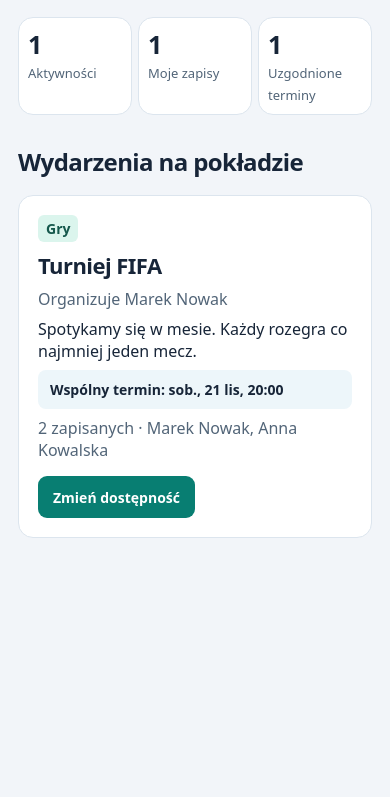
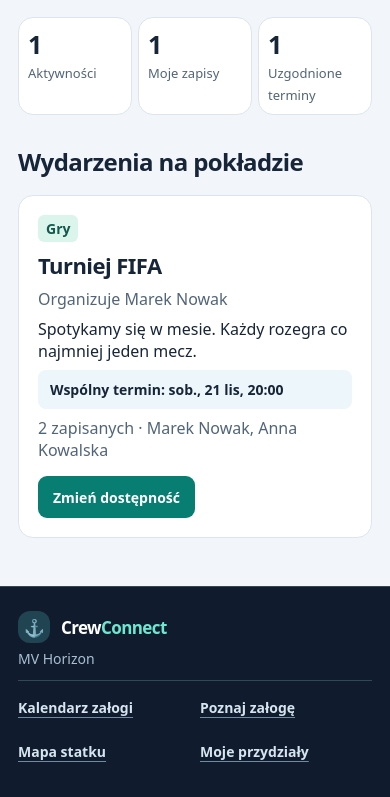
Before and after one commit to hypereg/CrewConnect, a website: page dist/legacy.html in a window 390 px wide. Shown: the part 357-1154 px from the top of the page. Before the commit the page ends 943 px from the top, so only its background shows below. Drawn offline with Linux system fonts and the light colour scheme; no server answers.

Commit message:
Add responsive CrewConnect footer

```diff
--- a/dist/legacy.html
+++ b/dist/legacy.html
@@ -9,10 +9,10 @@
 <link rel="manifest" href="manifest.webmanifest">
 <link rel="icon" href="icon.png">
 <link rel="apple-touch-icon" href="icon.png">
-<link rel="stylesheet" href="style.css?v=23">
+<link rel="stylesheet" href="style.css?v=24">
 <title>CrewConnect — Na pokładzie</title>
 </head>
-<body>
+<body class="crewconnect-layout">
 <aside class="sidebar" aria-label="CrewConnect">
   <a class="brand" href="#aktywnosci"><span class="logo" aria-hidden="true">⚓</span><span>Crew<span>Connect</span></span></a>
   <button type="button" class="mobile-menu-toggle" aria-expanded="false" aria-controls="mobile-navigation">
@@ -42,6 +42,20 @@
   <header class="top"><span><span class="dot"></span> MV Horizon</span><span id="network">Tryb demo</span><button id="install" class="secondary" hidden>Zainstaluj PWA</button></header>
   <div id="content"></div>
 </main>
+<footer class="site-footer">
+  <div class="site-footer-inner">
+    <div class="site-footer-identity">
+      <a class="brand" href="#aktywnosci"><span class="logo" aria-hidden="true">⚓</span><span>Crew<span>Connect</span></span></a>
+      <p>MV Horizon</p>
+    </div>
+    <nav class="site-footer-links" aria-label="Nawigacja w stopce">
+      <a href="#kalendarz">Kalendarz załogi</a>
+      <a href="#zaloga">Poznaj załogę</a>
+      <a href="navigation.html">Mapa statku</a>
+      <a href="#raporty">Moje przydziały</a>
+    </nav>
+  </div>
+</footer>
 <dialog id="dialog"></dialog>
 <div id="notice" role="status" aria-live="polite"></div>
 <script src="voice.js?v=18" defer></script>
--- a/dist/style.css
+++ b/dist/style.css
@@ -208,3 +208,21 @@
   .top{min-height:44px;gap:10px;padding:6px 14px;flex-wrap:wrap}
   .top #install{min-height:36px;padding:5px 8px}
 }
+
+.crewconnect-layout{grid-template-rows:minmax(0,1fr) auto}
+.crewconnect-layout>.sidebar{grid-row:1 / span 2}
+.site-footer{grid-column:2;min-width:0;background:var(--navy);color:#d6e4ef;border-block-start:1px solid #31485b}
+.site-footer-inner{max-width:1230px;margin:auto;padding:24px clamp(18px,4vw,54px);display:flex;align-items:center;justify-content:space-between;gap:18px 36px}
+.site-footer-identity p{margin:6px 0 0;color:#a8bfd2;font-size:14px}
+.site-footer-links{display:flex;flex-wrap:wrap;justify-content:flex-end;gap:0 18px}
+.site-footer-links a{display:flex;align-items:center;min-height:44px;color:#d6e4ef;font-size:14px;font-weight:650;text-underline-offset:4px;text-decoration-color:#708ba1}
+.site-footer-links a:hover{color:#b2f5ea;text-decoration-color:currentColor}
+@media(max-width:790px){
+  .crewconnect-layout{grid-template-rows:auto minmax(0,1fr) auto}
+  .crewconnect-layout>.sidebar{grid-row:auto}
+  .site-footer{grid-column:1}
+}
+@media(max-width:540px){
+  .site-footer-inner{flex-direction:column;align-items:stretch;gap:12px}
+  .site-footer-links{display:grid;grid-template-columns:repeat(2,minmax(0,1fr));gap:0 10px;border-top:1px solid #31485b;padding-top:4px}
+}
```
Also changed, not shown: dist/sw.js.
